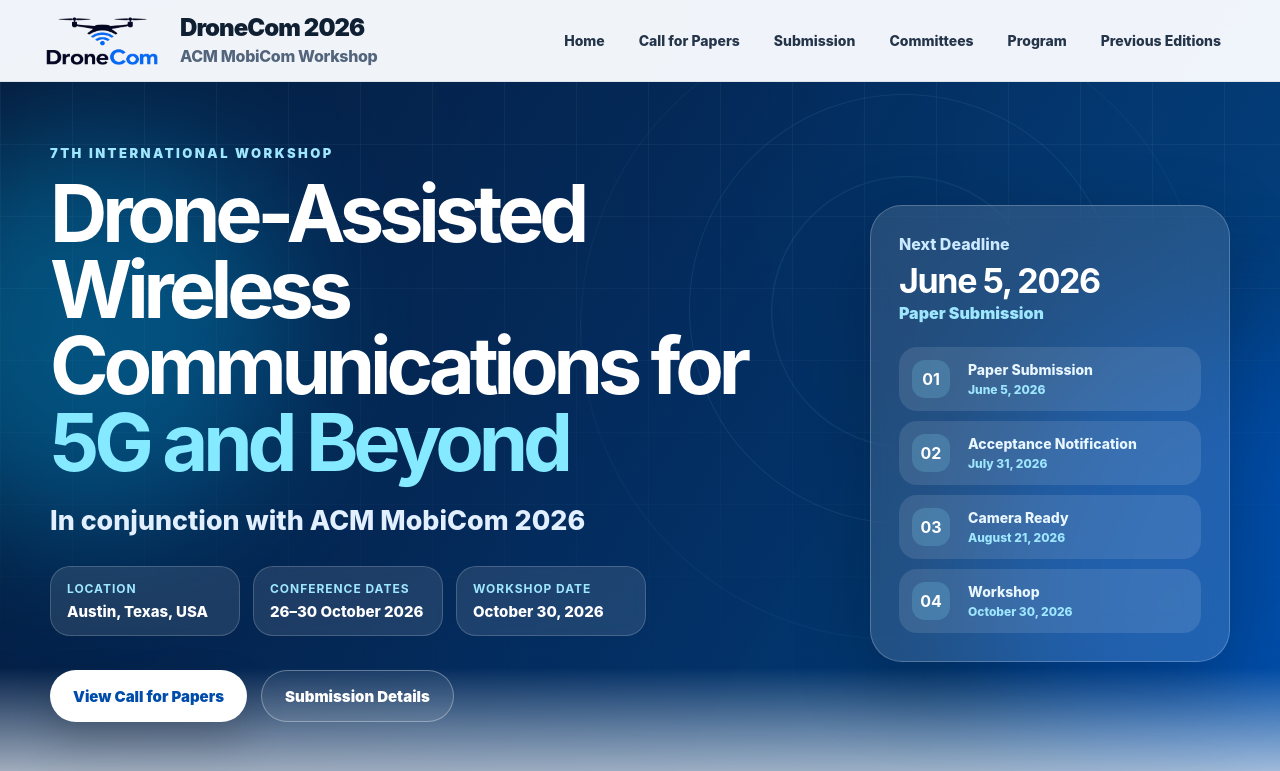
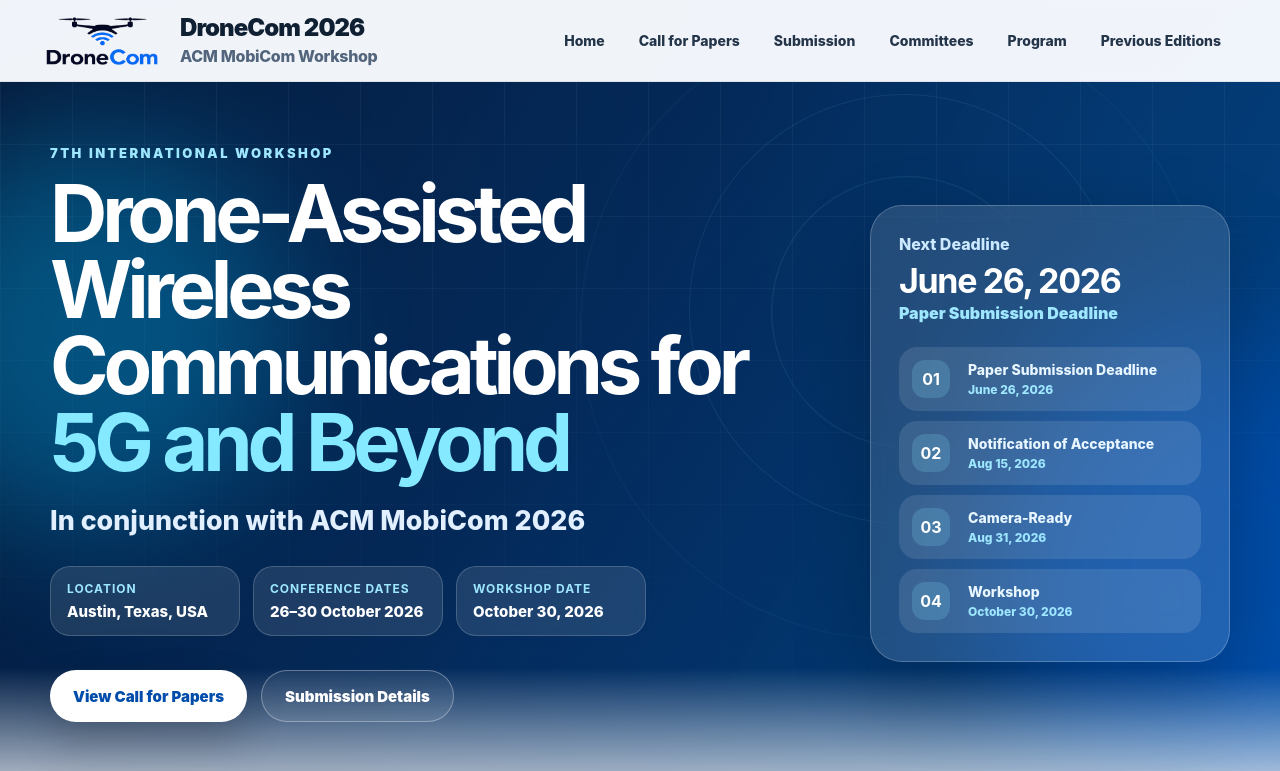
Before and after one commit to dronecom2026/dronecom2026, a React (Vite) app: page / in a window 1280 px wide. Shown: the top 771 px of the page. Built offline with nearby package versions, Linux system fonts and the light colour scheme.

Commit message:
Update important dates and labels in App.jsx

```diff
--- a/src/App.jsx
+++ b/src/App.jsx
@@ -12,18 +12,18 @@
 
 const importantDates = [
   {
-    label: "Paper Submission",
-    date: "June 5, 2026",
+    label: "Paper Submission Deadline",
+    date: "June 26, 2026",
     note: "Submission deadline",
   },
   {
-    label: "Acceptance Notification",
-    date: "July 31, 2026",
+    label: "Notification of Acceptance",
+    date: "Aug 15, 2026",
     note: "Author notification",
   },
   {
-    label: "Camera Ready",
-    date: "August 21, 2026",
+    label: "Camera-Ready",
+    date: "Aug 31, 2026",
     note: "Final version due",
   },
   {
@@ -320,8 +320,8 @@
 
             <div className="heroCard">
               <p>Next Deadline</p>
-              <h2>June 5, 2026</h2>
-              <span>Paper Submission</span>
+              <h2>June 26, 2026</h2>
+              <span>Paper Submission Deadline</span>
 
               <div className="miniTimeline">
                 {importantDates.map((item, index) => (
@@ -762,7 +762,7 @@
           src={`${import.meta.env.BASE_URL}dronecom-logo.png`}
           alt="DroneCom logo"
           className="brandLogo"
-          />
+        />
 
         <span>
           <strong>DroneCom 2026</strong>
```
